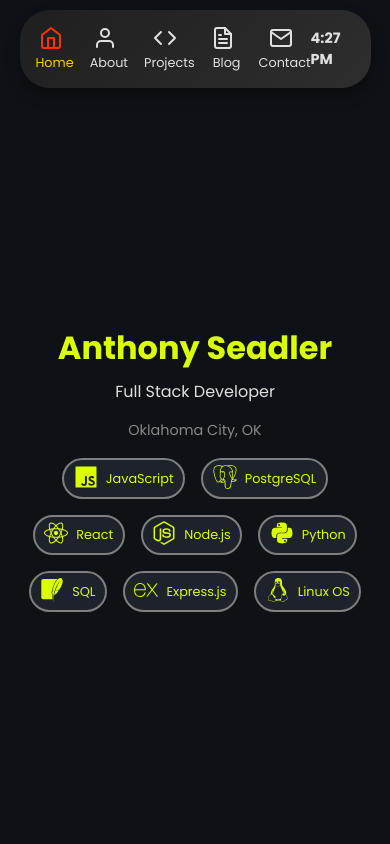
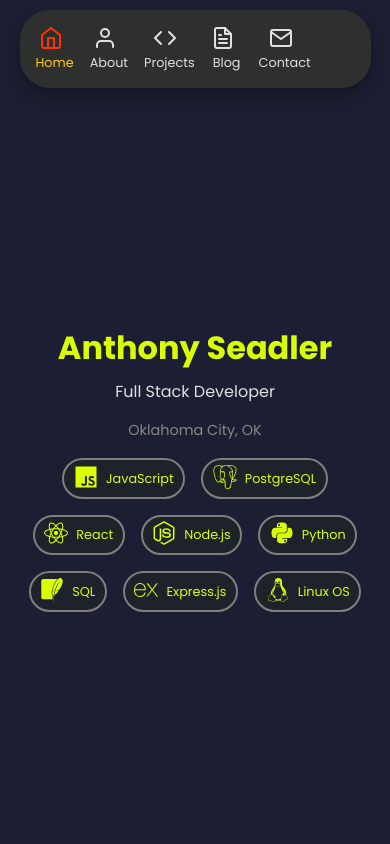
Before and after one commit to ajSeadler/landing-page, a React (Vite) app: page / in a window 390 px wide. Shown: the top 844 px of the page. Built offline with nearby package versions, Linux system fonts and the light colour scheme.

Commit message:
bg color change

```diff
--- a/src/index.css
+++ b/src/index.css
@@ -15,7 +15,7 @@ body {
   font-size: 16px;
   line-height: 1.5;
   font-family: Arial, sans-serif;
-  background-color: #0E1116 !important;
+  background-color: #1C1F33 !important;
   --font-size-h1: 2.5rem;
   --font-size-h2: 2rem;
   --font-size-h3: 1.75rem;
--- a/src/styles/About.css
+++ b/src/styles/About.css
@@ -7,7 +7,6 @@
   width: auto;
   margin: auto;
   padding: 1rem;
-  background: #0E1116;
   /* border: solid 2px grey;
   border-radius: 20px; */
   color: #e0e0e0;
--- a/src/styles/NavBar.css
+++ b/src/styles/NavBar.css
@@ -9,7 +9,7 @@
   position: sticky;
   top: 0;
   border-radius: 30px;
-  background: linear-gradient(135deg, #1f1f1f 0%, #2e2e2e 100%);
+  background: #2E2F2F;
   backdrop-filter: blur(5px);
   z-index: 1000;
 
@@ -85,7 +85,7 @@
   }
 
   .current-time {
-    font-size: .9rem;
+    display: none;
   }
 
 
--- a/src/styles/Projects.css
+++ b/src/styles/Projects.css
@@ -6,7 +6,7 @@
   text-align: left;
   padding: 4rem 1rem;
   color: #e0e0e0;
-  background: #0E1116;
+
 
 }
 
```
